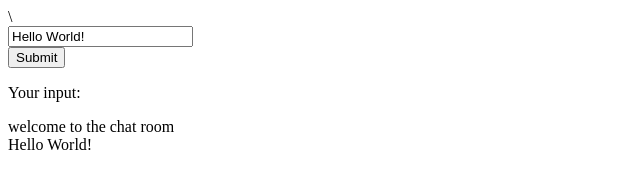
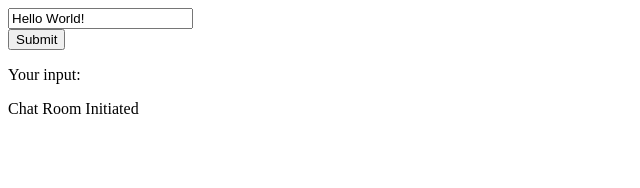
Before and after one commit to Lazarus09/EMbuild1, a plain HTML site: page data/index.html in a window 1280 px wide. Both pictures are taken after a click on the button "Submit". Shown: the whole page, without its empty margins (0-640 px from the left). Drawn offline with Linux system fonts and the light colour scheme.

Commit message:
reading works need to write from server

```diff
--- /dev/null
+++ b/data/chatLog.js
@@ -0,0 +1 @@
+Chat Room Initiated
--- a/data/index.html
+++ b/data/index.html
@@ -1,26 +1,36 @@
 <html>
 
 <head>
-<meta charset="UTF-8">\
+<meta charset="UTF-8">
 
 
 <script>
     var http = new XMLHttpRequest();
     var TXpacket;
-    var textLocation = window.location.origin +"/submit.js"
-    var chat = "welcome to the chat room"
+    var textLocation = window.location.origin +"/submit.js";
+    var welcome = "welcome to the chat room";
     http.open("GET", textLocation, true);
+    var logLocation = window.location.origin +"/chatLog.js";
     http.setRequestHeader("text", "application/x-www-form-urlencoded");
 
 
     function initialize() {
-        //chat = "Welcome to the mesh chat room";
-        document.getElementById('display').innerHTML = chat;
+        document.getElementById('display').innerHTML = welcome;
     }
 
     function submitForm() {
+        console.log("submitting form")
         TXpacket = document.getElementById("user_input").value;
         http.open("GET", textLocation, true);
+        http.onreadystatechange = function(){
+            console.log('submitForm State change');
+            if(http.readyState == XMLHttpRequest.DONE && http.status == 200) {
+                console.log('State change done');
+                console.log(http.responseText);
+            }
+        }
+        http.send("Trying to Send Shit");
+        http.open("GET", logLocation, true);
         http.send(TXpacket);
     }
 
@@ -28,8 +38,6 @@
         console.log('changing...')
         if(http.readyState == XMLHttpRequest.DONE && http.status == 200) {
             console.log('done');
-            chat = chat + "<br />" + TXpacket;
-            document.getElementById('display').innerHTML = chat;
         }
     }
 
@@ -38,9 +46,23 @@
         initialize();
     };
 
-    //var timer = setInterval(function () {
-     //   http.send();
-    //}, 10000);
+    function pullLog() {
+        http.open("GET", logLocation, true);
+        http.onreadystatechange = function(){
+            console.log('state change...');
+            if(http.readyState == XMLHttpRequest.DONE && http.status == 200) {
+                console.log('State change done');
+                document.getElementById('display').innerHTML = http.responseText;
+            }
+        }
+        http.send();
+    }
+
+    function updateLog() {
+
+    }
+
+    var timer = setInterval(pullLog(), 100);
 
 </script>
 
@@ -51,7 +73,7 @@
 <body>
     <form>
         <input type="text" name="msg" value="Hello World!" id = "user_input"><br>
-        <input type='button' value='Submit' onclick="submitForm();">
+        <input type='button' value='Submit' onclick="submitForm()">
     </form>
 
     <label>Your input: </label>
```
